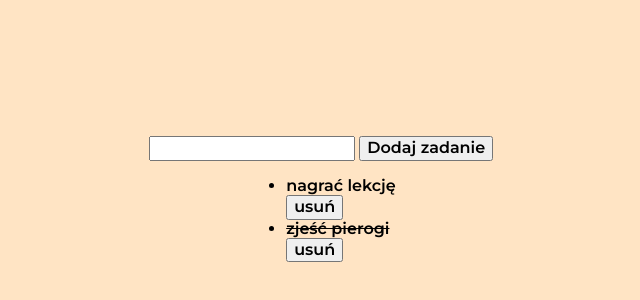
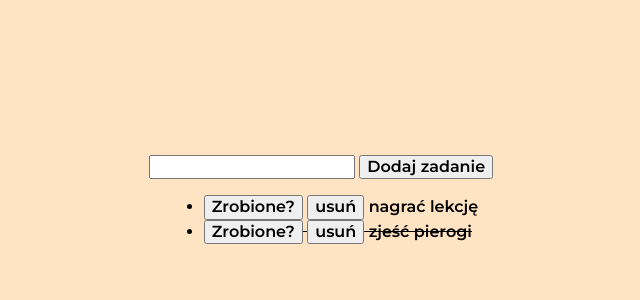
Before and after one commit to cezary-gawronski/SimpleToDoList, a plain HTML site: page index.html in a window 1280 px wide. Shown: the part 214-514 px from the top of the page, without its empty margins (319-959 px from the left). Drawn offline with nearby package versions, Linux system fonts and the light colour scheme.

Commit message:
binding events moved to a separate function

```diff
--- a/css/style.css
+++ b/css/style.css
@@ -38,8 +38,14 @@ body {
 
 .todoList__item {
 }
-.todoForm__buttonRemove {
+.todoForm__button {
 }
+.todoForm__button--done {
+}
+
+.todoForm__button--remove {
+}
+
 .todoList__item--done {
   text-decoration-line: line-through;
 }
--- a/js/script.js
+++ b/js/script.js
@@ -21,10 +21,32 @@
   };
 
 
+  const toggleTaskDone = (taskIndex) => {
+    tasks[taskIndex].done = !tasks[taskIndex].done;
+    render();
+  };
+
+  const bindEvents = () => {
+    const removeButtons = document.querySelectorAll(".js-remove");
+    removeButtons.forEach((removeButton, index) => {
+      removeButton.addEventListener("click", () => {
+        removeTask(index);
+      })
+    });
+
+    const toggleDoneButtons = document.querySelectorAll(".js-done");
+    toggleDoneButtons.forEach((toggleDoneButton, index) => {
+      toggleDoneButton.addEventListener("click", () => {
+        toggleTaskDone(index);
+      })
+    });
+  };
+
+
   const removeTask = (taskIndex) => {
     tasks.splice(taskIndex, 1);
     render();
-  }
+  };
 
 
   const render = () => {
@@ -34,18 +56,13 @@
       htmlString += `
       <li
       ${task.done ? "class=\"todoList__item--done\"" : ""}>
-
+      <button class="todoForm__button todoForm__button--done js-done">Zrobione?</button>
+      <button class="todoForm__button todoForm__button--remove js-remove">usuń</button>
       ${task.content}
-      </li> <button class="todoForm__buttonRemove js-remove">usuń</button>`;
+      </li>`;
     }
-
     document.querySelector(".js-tasks").innerHTML = htmlString;
-    const removeButtons = document.querySelectorAll(".js-remove");
-    removeButtons.forEach((removeButton, index) => {
-      removeButton.addEventListener("click", () => {
-        removeTask(index);
-      })
-    });
+    bindEvents();
   };
 
 
```
